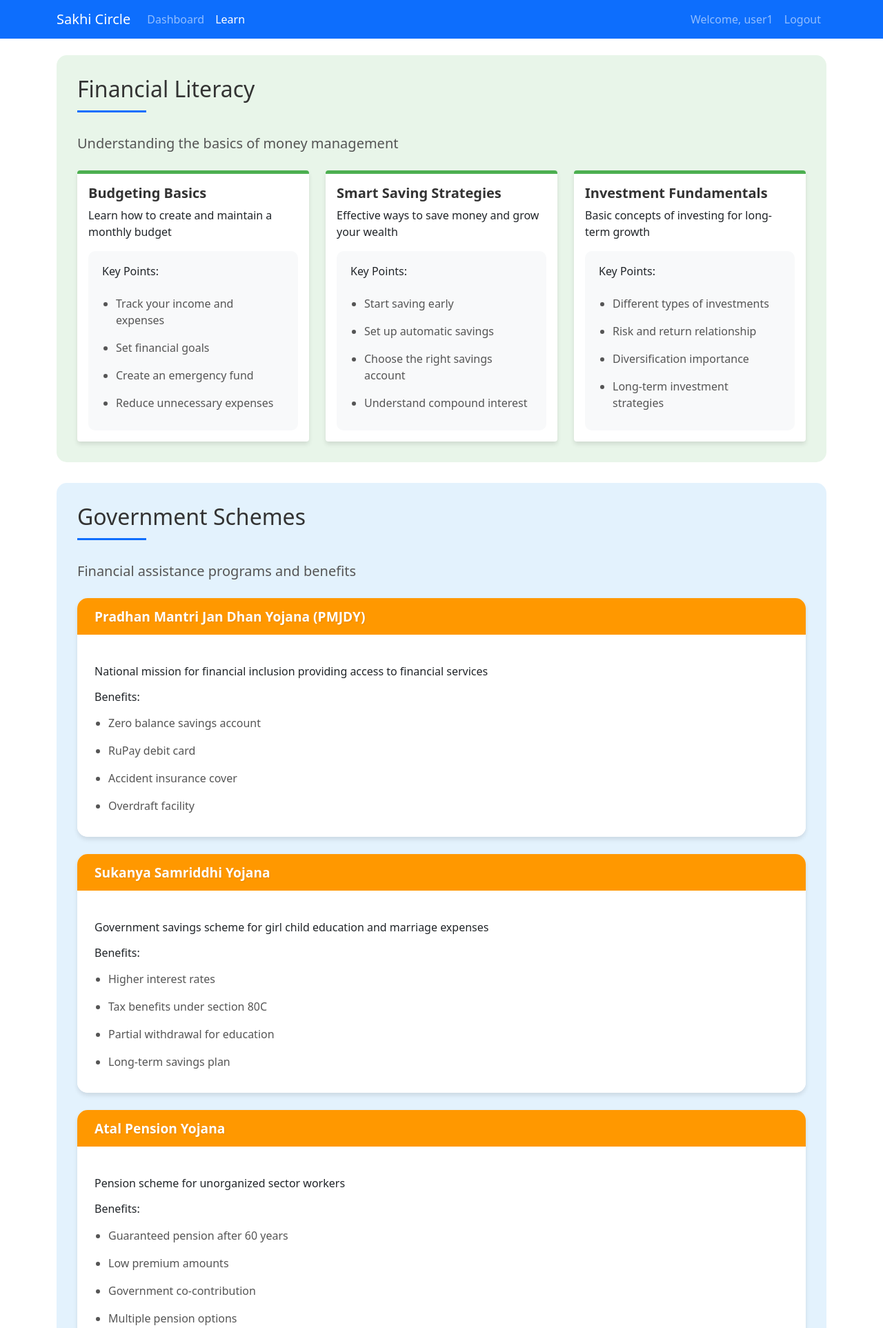
After one commit to Kaayush914/Sakhi-Circle, a Flask app: page /learn in a window 1280 px wide. The commit adds this page. Shown: the top 1925 px of the page at 69% size. Run offline with Flask 2, Linux system fonts and the light colour scheme; a user stored in the database is signed in; data comes from the database, SQL or seed files in the repository.

Commit message:
updated dashboard to add learning module

```diff
--- a/routes.py
+++ b/routes.py
@@ -832,6 +832,127 @@ def make_payment():
         db.session.rollback()
         return jsonify({'error': str(e)}), 500
 
+@routes.route('/learn')
+@login_required
+def learn():
+    user = get_current_user()
+    if not user:
+        return redirect(url_for('routes.login'))
+
+    financial_literacy = {
+        'title': 'Financial Literacy',
+        'description': 'Understanding the basics of money management',
+        'topics': [
+            {
+                'title': 'Budgeting Basics',
+                'description': 'Learn how to create and maintain a monthly budget',
+                'key_points': [
+                    'Track your income and expenses',
+                    'Set financial goals',
+                    'Create an emergency fund',
+                    'Reduce unnecessary expenses'
+                ]
+            },
+            {
+                'title': 'Smart Saving Strategies',
+                'description': 'Effective ways to save money and grow your wealth',
+                'key_points': [
+                    'Start saving early',
+                    'Set up automatic savings',
+                    'Choose the right savings account',
+                    'Understand compound interest'
+                ]
+            },
+            {
+                'title': 'Investment Fundamentals',
+                'description': 'Basic concepts of investing for long-term growth',
+                'key_points': [
+                    'Different types of investments',
+                    'Risk and return relationship',
+                    'Diversification importance',
+                    'Long-term investment strategies'
+                ]
+            }
+        ]
+    }
+
+    government_schemes = {
+        'title': 'Government Schemes',
+        'description': 'Financial assistance programs and benefits',
+        'schemes': [
+            {
+                'name': 'Pradhan Mantri Jan Dhan Yojana (PMJDY)',
+                'description': 'National mission for financial inclusion providing access to financial services',
+                'benefits': [
+                    'Zero balance savings account',
+                    'RuPay debit card',
+                    'Accident insurance cover',
+                    'Overdraft facility'
+                ]
+            },
+            {
+                'name': 'Sukanya Samriddhi Yojana',
+                'description': 'Government savings scheme for girl child education and marriage expenses',
+                'benefits': [
+                    'Higher interest rates',
+                    'Tax benefits under section 80C',
+                    'Partial withdrawal for education',
+                    'Long-term savings plan'
+                ]
+            },
+            {
+                'name': 'Atal Pension Yojana',
+                'description': 'Pension scheme for unorganized sector workers',
+                'benefits': [
+                    'Guaranteed pension after 60 years',
+                    'Low premium amounts',
+                    'Government co-contribution',
+                    'Multiple pension options'
+                ]
+            }
+        ]
+    }
+
+    bank_account = {
+        'title': 'Bank Account Creation',
+        'description': 'Step-by-step guide to opening a bank account',
+        'steps': [
+            {
+                'title': 'Choose Account Type',
+                'details': [
+                    'Savings Account - For personal savings and daily transactions',
+                    'Current Account - For business purposes',
+                    'Fixed Deposit - For long-term savings with higher interest',
+                    'Recurring Deposit - For regular monthly savings'
+                ]
+            },
+            {
+                'title': 'Required Documents',
+                'details': [
+                    'Identity Proof (Aadhaar, PAN, Voter ID)',
+                    'Address Proof (Utility bills, Passport)',
+                    'Passport size photographs',
+                    'PAN card or Form 60'
+                ]
+            },
+            {
+                'title': 'Account Opening Process',
+                'details': [
+                    'Visit nearest bank branch or apply online',
+                    'Fill account opening form',
+                    'Submit required documents',
+                    'Initial deposit (if required)'
+                ]
+            }
+        ]
+    }
+
+    return render_template('learn.html',
+                         financial_literacy=financial_literacy,
+                         government_schemes=government_schemes,
+                         bank_account=bank_account,
+                         user=user)
+
 # Template context processor to get payment status
 @routes.app_template_global()
 def get_payment_status(chitfund_id, round_number, user_id):
--- a/templates/dashboard.html
+++ b/templates/dashboard.html
@@ -69,6 +69,9 @@
                     </li>
                     <li class="nav-item">
                         <a class="nav-link" href="{{ url_for('routes.create_chitfund') }}">Create Chit Fund</a>
+                    </li>
+                    <li class="nav-item">
+                        <a class="nav-link" href="{{ url_for('routes.learn') }}">Learn</a>
                     </li>
                 </ul>
                 <ul class="navbar-nav ms-auto">
--- /dev/null
+++ b/templates/learn.html
@@ -0,0 +1,354 @@
+<!DOCTYPE html>
+<html lang="en">
+<head>
+    <meta charset="UTF-8">
+    <meta name="viewport" content="width=device-width, initial-scale=1.0">
+    <title>Learn - Financial Education</title>
+    <link href="https://cdn.jsdelivr.net/npm/bootstrap@5.1.3/dist/css/bootstrap.min.css" rel="stylesheet">
+    <link rel="stylesheet" href="https://cdnjs.cloudflare.com/ajax/libs/font-awesome/6.0.0/css/all.min.css">
+    <style>
+        :root {
+            --primary-color: #0d6efd;
+            --hover-color: #0b5ed7;
+            --light-bg: #f8f9fa;
+            --card1-color: #4CAF50;
+            --card2-color: #2196F3;
+            --card3-color: #FF9800;
+            --section1-bg: #E8F5E9;
+            --section2-bg: #E3F2FD;
+            --section3-bg: #FFF3E0;
+        }
+
+        section:nth-child(1) {
+            background-color: var(--section1-bg);
+            padding: 40px 0;
+            border-radius: 15px;
+            margin-bottom: 30px;
+        }
+
+        section:nth-child(2) {
+            background-color: var(--section2-bg);
+            padding: 40px 0;
+            border-radius: 15px;
+            margin-bottom: 30px;
+        }
+
+        section:nth-child(3) {
+            background-color: var(--section3-bg);
+            padding: 40px 0;
+            border-radius: 15px;
+            margin-bottom: 30px;
+        }
+
+        .topic-card {
+            height: 100%;
+            transition: all 0.3s ease;
+            border: none;
+            box-shadow: 0 4px 6px rgba(0, 0, 0, 0.1);
+            overflow: hidden;
+            background: white;
+        }
+
+        .topic-card:nth-child(1) .card-body {
+            border-top: 5px solid var(--card1-color);
+        }
+
+        .topic-card:nth-child(2) .card-body {
+            border-top: 5px solid var(--card2-color);
+        }
+
+        .topic-card:nth-child(3) .card-body {
+            border-top: 5px solid var(--card3-color);
+        }
+
+        .topic-card:hover {
+            transform: translateY(-5px);
+            box-shadow: 0 8px 15px rgba(0, 0, 0, 0.2);
+        }
+
+        .key-points {
+            background-color: var(--light-bg);
+            border-radius: 10px;
+            padding: 20px;
+            margin-top: 15px;
+            position: relative;
+            transition: all 0.3s ease;
+        }
+
+        .key-points ul {
+            list-style-type: disc;
+            padding-left: 20px;
+            margin-bottom: 0;
+        }
+
+        .key-points ul li {
+            padding: 8px 0;
+            color: #555;
+        }
+
+        .scheme-card {
+            border: none;
+            border-radius: 15px;
+            margin-bottom: 25px;
+            box-shadow: 0 4px 6px rgba(0, 0, 0, 0.1);
+            transition: all 0.3s ease;
+            background: white;
+            overflow: visible;
+        }
+
+        .scheme-card:nth-child(1) .scheme-header {
+            background: var(--card1-color);
+        }
+
+        .scheme-card:nth-child(2) .scheme-header {
+            background: var(--card2-color);
+        }
+
+        .scheme-card:nth-child(3) .scheme-header {
+            background: var(--card3-color);
+        }
+
+        .scheme-header {
+            background: var(--primary-color);
+            padding: 15px 25px;
+            border-radius: 15px 15px 0 0;
+            position: relative;
+            z-index: 1;
+        }
+
+        .scheme-header h5 {
+            color: white;
+            margin: 0;
+            font-size: 1.2rem;
+            font-weight: 600;
+            text-shadow: 1px 1px 2px rgba(0, 0, 0, 0.1);
+        }
+
+        .scheme-card .scheme-header {
+            background: var(--card3-color) !important;  /* Using orange color for all schemes */
+        }
+
+        .scheme-card .card-body {
+            padding: 25px;
+            background: white;
+            border-radius: 0 0 15px 15px;
+        }
+
+        .benefits-list {
+            list-style-type: disc;
+            padding-left: 20px;
+            margin-bottom: 0;
+        }
+
+        .benefits-list li {
+            padding: 8px 0;
+            color: #555;
+        }
+
+        .step-card {
+            border: none;
+            border-radius: 15px;
+            background-color: white;
+            box-shadow: 0 4px 6px rgba(0, 0, 0, 0.1);
+            transition: all 0.3s ease;
+            height: 100%;
+        }
+
+        .step-card:hover {
+            transform: translateY(-5px);
+            box-shadow: 0 8px 15px rgba(0, 0, 0, 0.2);
+        }
+
+        .step-number {
+            width: 40px;
+            height: 40px;
+            color: white;
+            border-radius: 50%;
+            display: flex;
+            align-items: center;
+            justify-content: center;
+            font-weight: bold;
+            margin-bottom: 15px;
+        }
+
+        .step-card:nth-child(1) .step-number {
+            background: var(--card1-color);
+        }
+
+        .step-card:nth-child(2) .step-number {
+            background: var(--card2-color);
+        }
+
+        .step-card:nth-child(3) .step-number {
+            background: var(--card3-color);
+        }
+
+        .step-card ul {
+            list-style-type: disc;
+            padding-left: 20px;
+            margin-bottom: 0;
+        }
+
+        .step-card ul.list-unstyled {
+            list-style-type: none;
+            padding-left: 0;
+        }
+
+        .step-card ul li {
+            padding: 8px 0;
+            color: #555;
+            margin-left: 20px;
+        }
+
+        .section-title {
+            position: relative;
+            padding-bottom: 15px;
+            margin-bottom: 30px;
+            color: #333;
+        }
+
+        .section-title:after {
+            content: '';
+            position: absolute;
+            bottom: 0;
+            left: 0;
+            width: 100px;
+            height: 3px;
+            background: var(--primary-color);
+        }
+
+        .card-title {
+            color: #333;
+            font-weight: 600;
+        }
+
+        .lead {
+            color: #555;
+        }
+
+        /* Container padding for sections */
+        .container section {
+            padding: 30px;
+        }
+
+        /* List item styling */
+        .step-card ul li {
+            padding: 8px 0;
+            color: #555;
+            position: relative;
+            padding-left: 20px;
+        }
+    </style>
+</head>
+<body>
+    <!-- Navigation Bar -->
+    <nav class="navbar navbar-expand-lg navbar-dark bg-primary">
+        <div class="container">
+            <a class="navbar-brand" href="#">Sakhi Circle</a>
+            <button class="navbar-toggler" type="button" data-bs-toggle="collapse" data-bs-target="#navbarNav">
+                <span class="navbar-toggler-icon"></span>
+            </button>
+            <div class="collapse navbar-collapse" id="navbarNav">
+                <ul class="navbar-nav">
+                    <li class="nav-item">
+                        <a class="nav-link" href="{{ url_for('routes.dashboard') }}">Dashboard</a>
+                    </li>
+                    <li class="nav-item">
+                        <a class="nav-link active" href="{{ url_for('routes.learn') }}">Learn</a>
+                    </li>
+                </ul>
+                <ul class="navbar-nav ms-auto">
+                    <li class="nav-item">
+                        <span class="nav-link">Welcome, {{ user.username }}</span>
+                    </li>
+                    <li class="nav-item">
+                        <a class="nav-link" href="{{ url_for('routes.logout') }}">Logout</a>
+                    </li>
+                </ul>
+            </div>
+        </div>
+    </nav>
+
+    <div class="container mt-4">
+        <!-- Financial Literacy Section -->
+        <section>
+            <h2 class="section-title">{{ financial_literacy.title }}</h2>
+            <p class="lead mb-4">{{ financial_literacy.description }}</p>
+
+            <div class="row g-4">
+                {% for topic in financial_literacy.topics %}
+                <div class="col-md-4">
+                    <div class="topic-card card h-100">
+                        <div class="card-body">
+                            <h5 class="card-title">{{ topic.title }}</h5>
+                            <p class="card-text">{{ topic.description }}</p>
+                            <div class="key-points">
+                                <h6 class="mb-3">Key Points:</h6>
+                                <ul>
+                                    {% for point in topic.key_points %}
+                                    <li>{{ point }}</li>
+                                    {% endfor %}
+                                </ul>
+                            </div>
+                        </div>
+                    </div>
+                </div>
+                {% endfor %}
+            </div>
+        </section>
+
+        <!-- Government Schemes Section -->
+        <section>
+            <h2 class="section-title">{{ government_schemes.title }}</h2>
+            <p class="lead mb-4">{{ government_schemes.description }}</p>
+
+            {% for scheme in government_schemes.schemes %}
+            <div class="scheme-card">
+                <div class="scheme-header">
+                    <h5 class="mb-0">{{ scheme.name }}</h5>
+                </div>
+                <div class="card-body">
+                    <p class="card-text mt-3">{{ scheme.description }}</p>
+                    <div class="row mt-3">
+                        <div class="col-md-8">
+                            <h6>Benefits:</h6>
+                            <ul class="benefits-list">
+                                {% for benefit in scheme.benefits %}
+                                <li>{{ benefit }}</li>
+                                {% endfor %}
+                            </ul>
+                        </div>
+                    </div>
+                </div>
+            </div>
+            {% endfor %}
+        </section>
+
+        <!-- Bank Account Creation Section -->
+        <section>
+            <h2 class="section-title">{{ bank_account.title }}</h2>
+            <p class="lead mb-4">{{ bank_account.description }}</p>
+
+            <div class="row g-4">
+                {% for step in bank_account.steps %}
+                <div class="col-md-4">
+                    <div class="step-card">
+                        <div class="card-body">
+                            <div class="step-number">{{ loop.index }}</div>
+                            <h5 class="card-title mb-3">{{ step.title }}</h5>
+                            <ul>
+                                {% for detail in step.details %}
+                                <li>{{ detail }}</li>
+                                {% endfor %}
+                            </ul>
+                        </div>
+                    </div>
+                </div>
+                {% endfor %}
+            </div>
+        </section>
+    </div>
+
+    <script src="https://cdn.jsdelivr.net/npm/bootstrap@5.1.3/dist/js/bootstrap.bundle.min.js"></script>
+</body>
+</html>
```
Also changed, not shown: tempCodeRunnerFile.py (deleted, +0 -11 lines).
